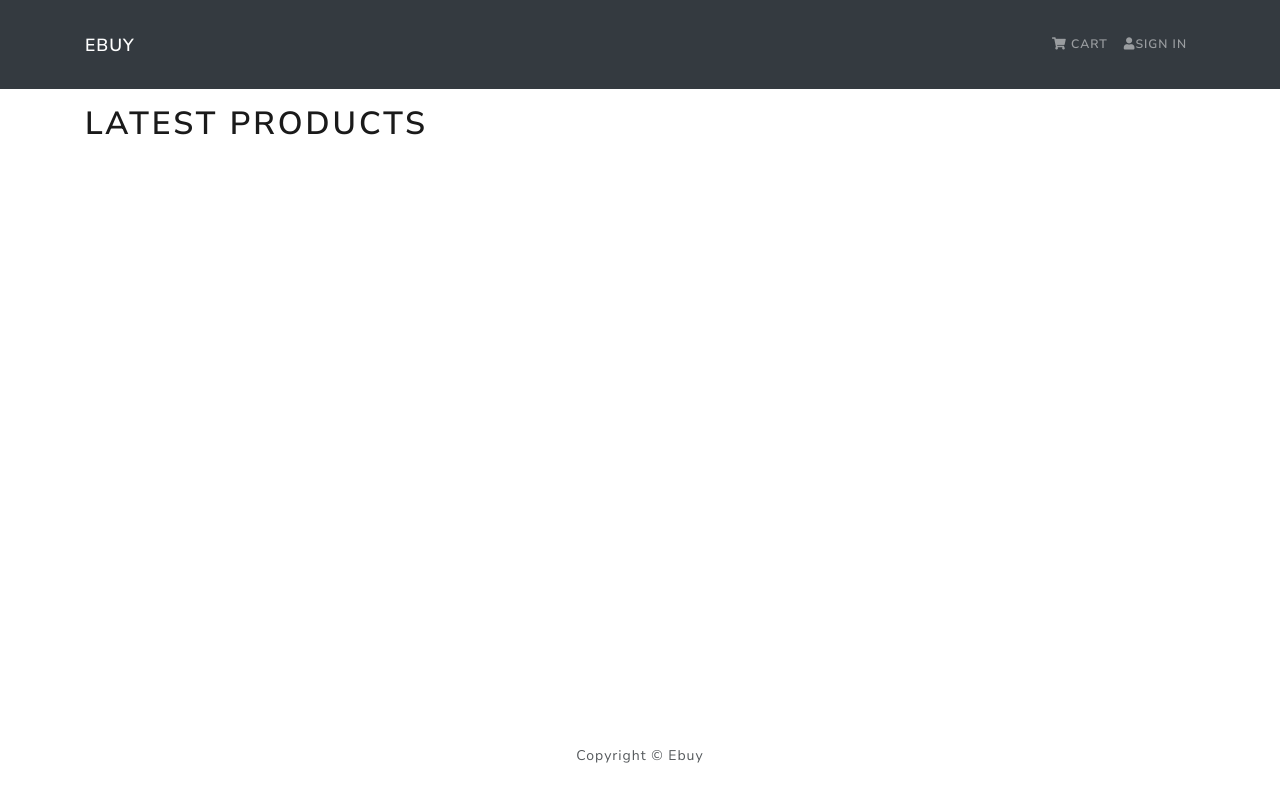
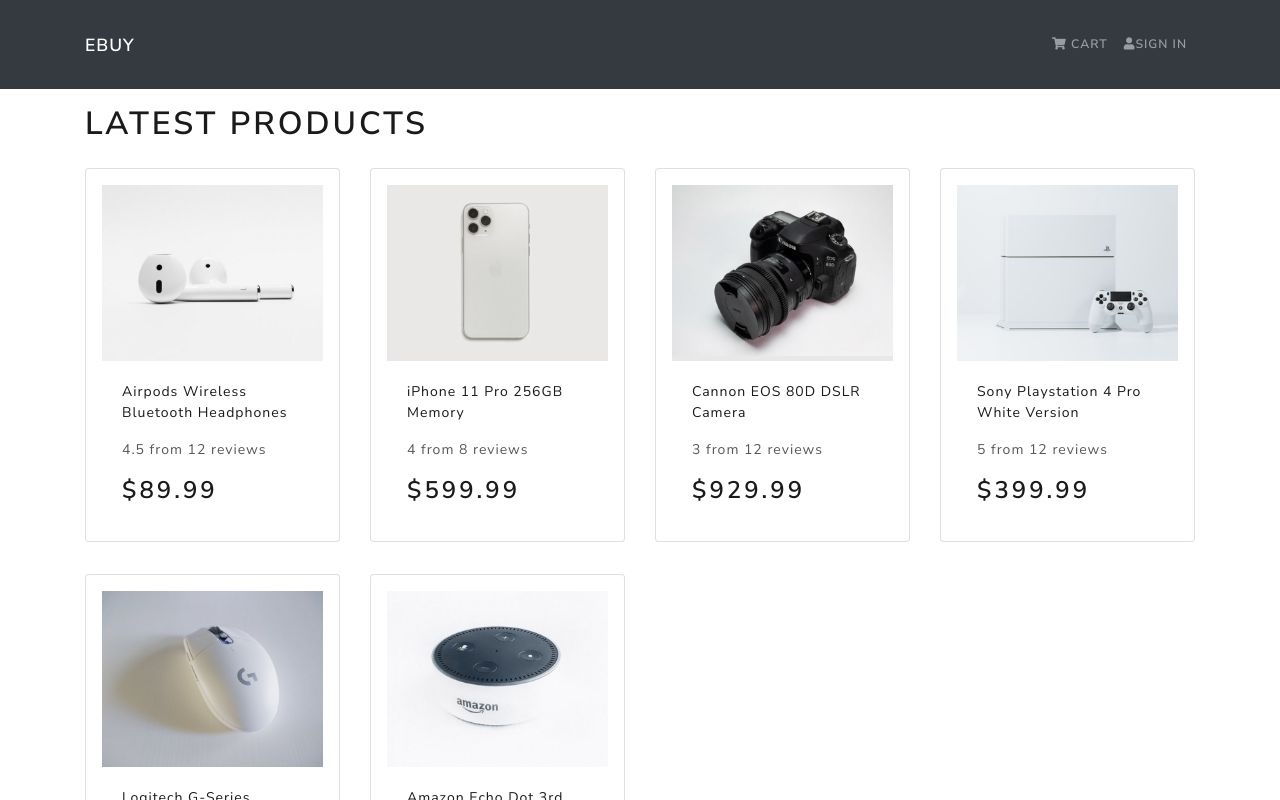
Before and after one commit to erdldncr/EBUY, a React (Create React App) app in the folder frontend/: page / in a window 1280 px wide. Shown: the top 800 px of the page. Built offline with nearby package versions, Linux system fonts and the light colour scheme.

Commit message:
product component dseign added

```diff
--- a/frontend/src/components/Product.js
+++ b/frontend/src/components/Product.js
@@ -1,7 +1,27 @@
 import React from "react";
+import { Card } from "react-bootstrap";
 
-const Product = () => {
-  return <div></div>;
+const Product = ({ product }) => {
+  return (
+    <Card className="my-3 p-3 rounded">
+      <a href={`/product/${product._id}`}>
+        <Card.Img src={product.image} variant="top" />
+      </a>
+      <Card.Body>
+        <a href={`/product/${product._id}`}>
+          <Card.Title as="div">
+            <strong>{product.name}</strong>
+          </Card.Title>
+        </a>
+        <Card.Text as="div">
+          <div className="my-3">
+            {product.rating} from {product.numReviews} reviews
+          </div>
+        </Card.Text>
+        <Card.Text as="h3">${product.price}</Card.Text>
+      </Card.Body>
+    </Card>
+  );
 };
 
 export default Product;
```
